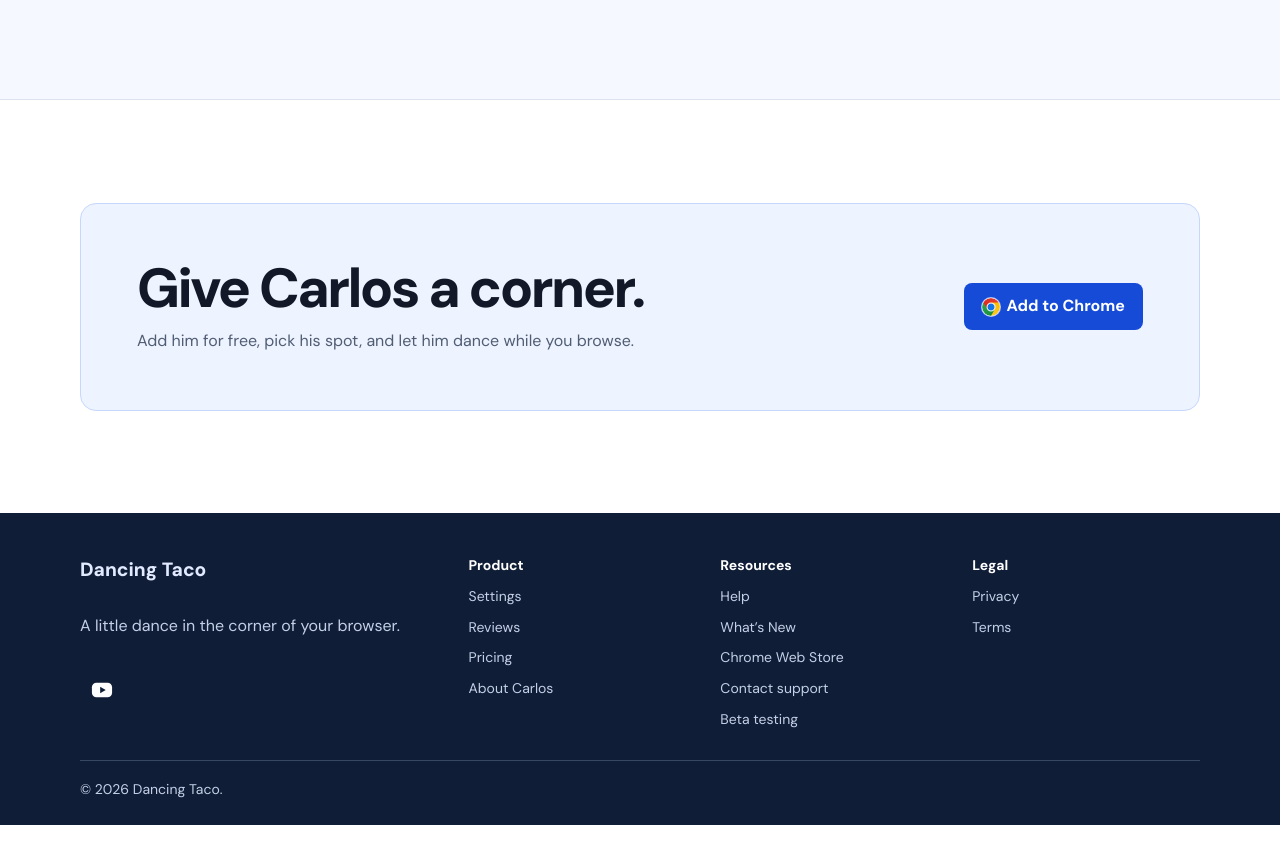
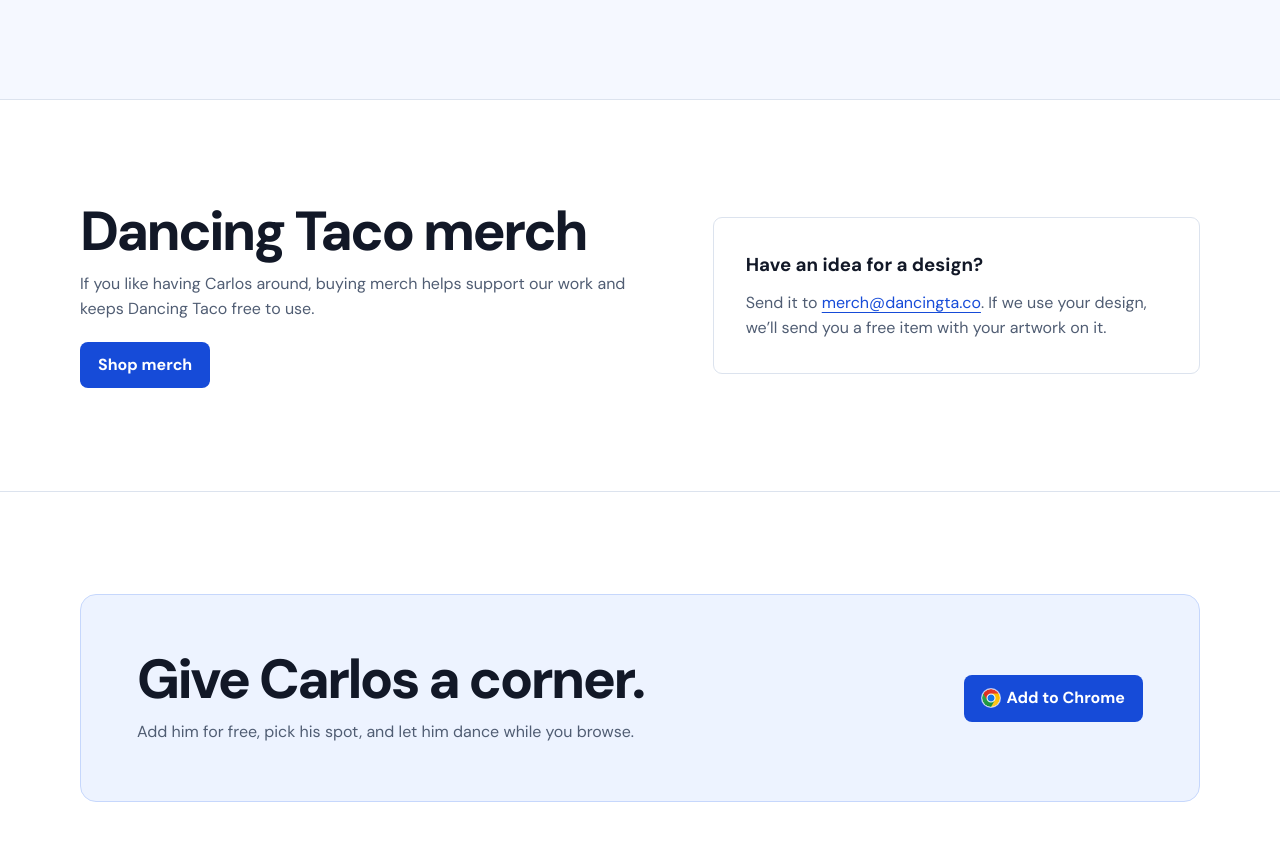
Before and after one commit to TechnifyScratch/dancingtacohome, a plain HTML site: page index.html in a window 1280 px wide. Shown: the part 2667-3530 px from the top of the page. Before the commit the page ends 3492 px from the top, so only its background shows below. Drawn offline with Linux system fonts and the light colour scheme.

Commit message:
Add Dancing Taco merch section

```diff
--- a/assets/styles.css
+++ b/assets/styles.css
@@ -290,6 +290,8 @@ h2 { font-size: clamp(2rem, 4.3vw, 3.5rem); }
 }
 .cta-copy { margin-top: 12px; color: var(--muted); }
 .cta-actions { margin-top: 0; }
+.merch-grid { display: grid; gap: 24px; align-items: center; }
+.merch-shop { margin-top: 20px; }
 
 .site-footer { background: var(--navy); color: white; padding-block: 42px 24px; }
 .site-footer .muted { color: #c3d0e7; }
@@ -341,6 +343,7 @@ h2 { font-size: clamp(2rem, 4.3vw, 3.5rem); }
 }
 
 @media (min-width: 740px) {
+  .merch-grid { grid-template-columns: minmax(0, 1.2fr) minmax(0, 1fr); gap: 48px; }
   .about-layout { grid-template-columns: minmax(0, 1.4fr) minmax(0, 1fr); }
   .footer-grid { grid-template-columns: minmax(0, 1.6fr) repeat(3, minmax(0, 1fr)); gap: 24px; }
   .footer-brand { grid-column: auto; }
--- a/index.html
+++ b/index.html
@@ -306,6 +306,20 @@
         </div>
       </section>
 
+      <section class="section" id="merch" aria-labelledby="merch-heading">
+        <div class="container merch-grid">
+          <div>
+            <h2 id="merch-heading">Dancing Taco merch</h2>
+            <p class="cta-copy">If you like having Carlos around, buying merch helps support our work and keeps Dancing Taco free to use.</p>
+            <a class="btn btn-primary merch-shop" href="https://merch.dancingta.co">Shop merch</a>
+          </div>
+          <section class="content-panel" aria-labelledby="merch-design-heading">
+            <h3 id="merch-design-heading">Have an idea for a design?</h3>
+            <p class="cta-copy">Send it to <a href="mailto:merch@dancingta.co">merch@dancingta.co</a>. If we use your design, we’ll send you a free item with your artwork on it.</p>
+          </section>
+        </div>
+      </section>
+
       <section class="cta" aria-labelledby="install-heading">
         <div class="container">
           <div class="cta-inner reveal">
```
